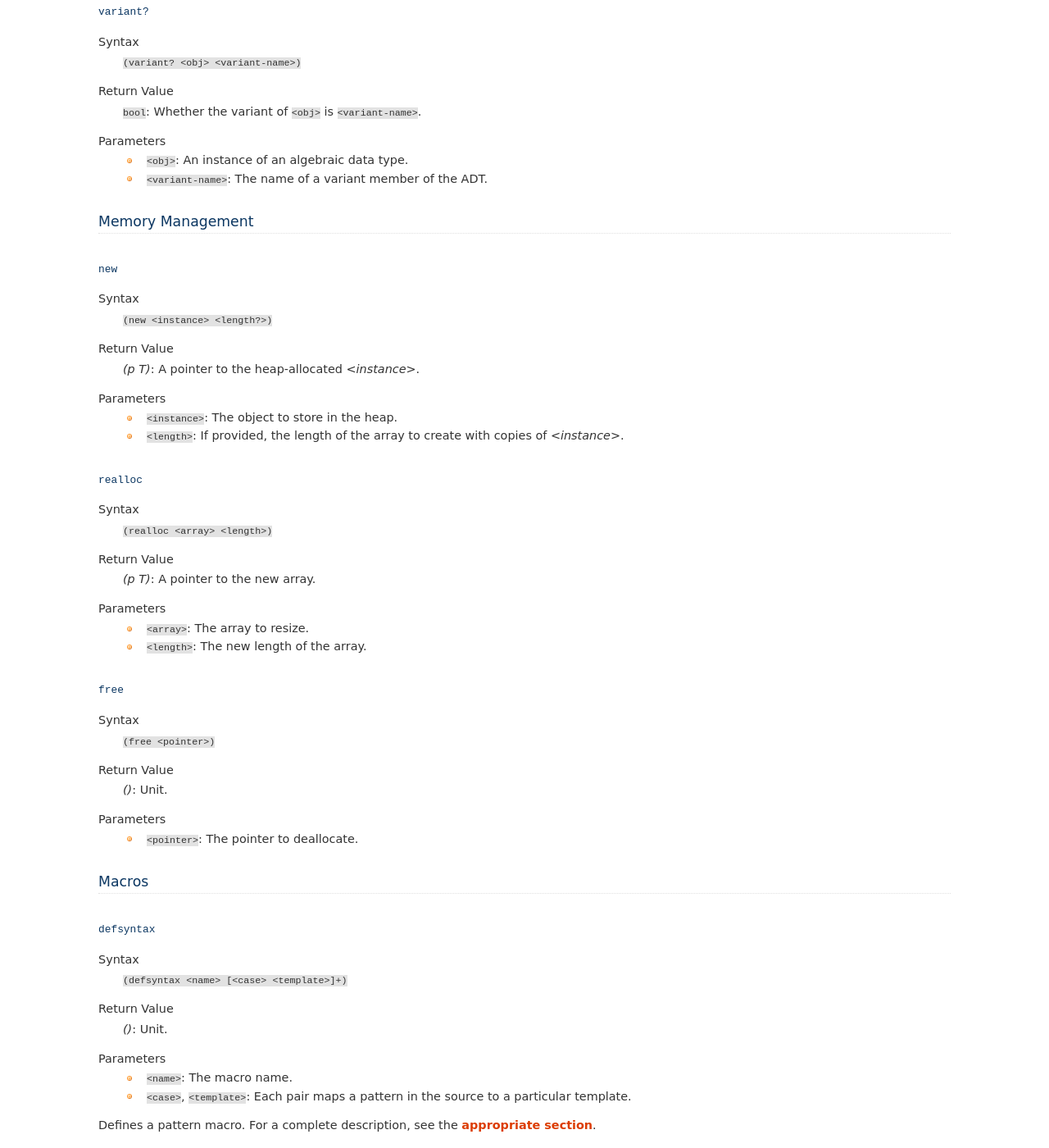
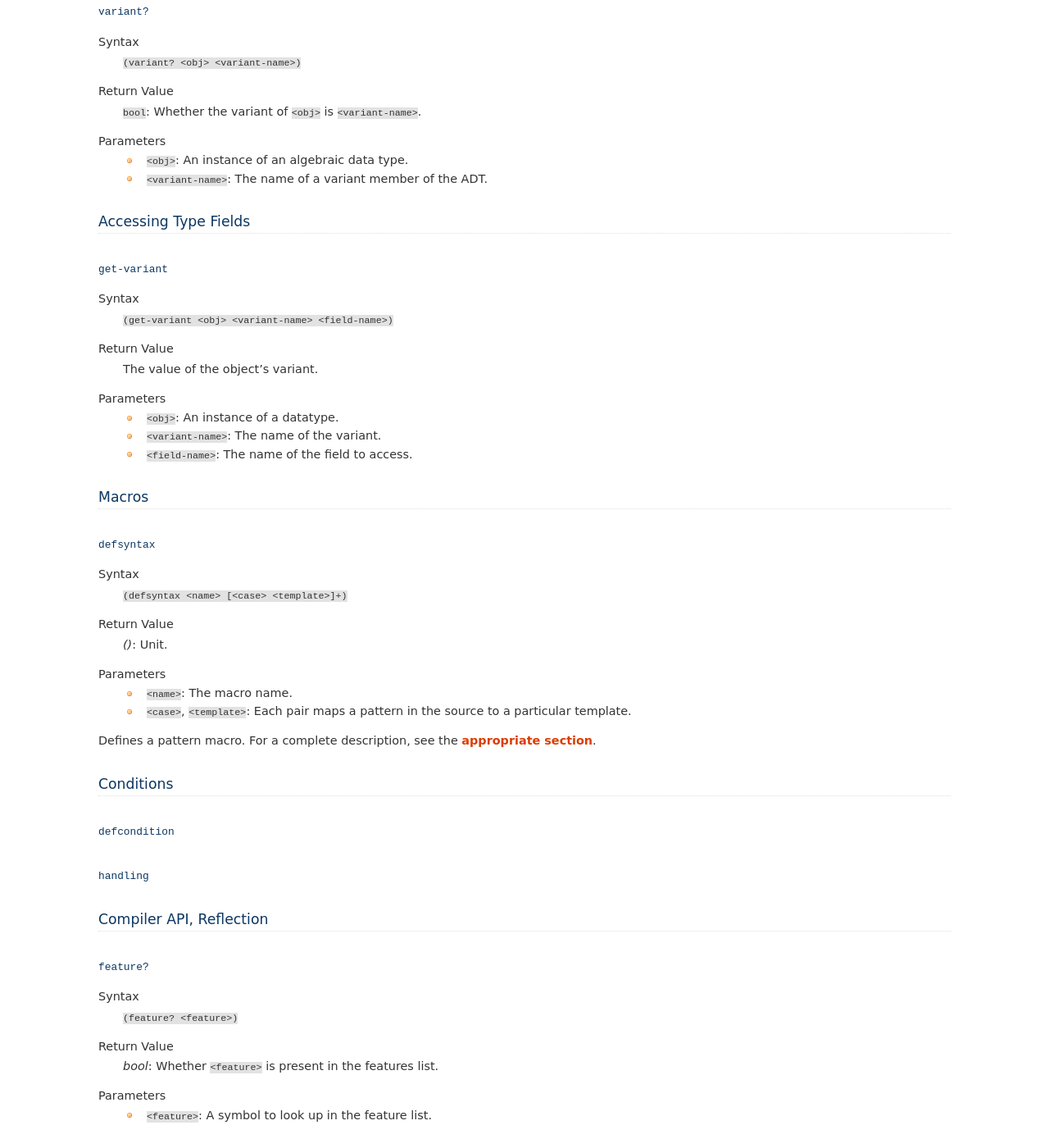
Before and after one commit to eudoxia0/corvus, a Sphinx documentation site: the page built from docs/special-forms.rst, in a window 1280 px wide and 1400 px high, scrolled down 2380 px. Shown: the whole window at 82% size. Built offline with Sphinx 7.4.7, drawn with Linux system fonts in a browser that asks for light colours; formulas are drawn with MathJax 3.

Commit message:
The memory management primitives are part of the core language, not special forms

```diff
--- a/docs/special-forms.rst
+++ b/docs/special-forms.rst
@@ -122,41 +122,21 @@ Parameters
    * :code:`<obj>`: An instance of an algebraic data type.
    * :code:`<variant-name>`: The name of a variant member of the ADT.
 
-Memory Management
-=================
+Accessing Type Fields
+=====================
 
-:code:`new`
------------
+:code:`get-variant`
+-------------------
 
 Syntax
-   :code:`(new <instance> <length?>)`
+   :code:`(get-variant <obj> <variant-name> <field-name>)`
 Return Value
-   `(p T)`: A pointer to the heap-allocated `<instance>`.
+   The value of the object's variant.
 Parameters
-   * :code:`<instance>`: The object to store in the heap.
-   * :code:`<length>`: If provided, the length of the array to create with
-     copies of `<instance>`.
+   * :code:`<obj>`: An instance of a datatype.
+   * :code:`<variant-name>`: The name of the variant.
+   * :code:`<field-name>`: The name of the field to access.
 
-:code:`realloc`
----------------
-
-Syntax
-   :code:`(realloc <array> <length>)`
-Return Value
-   `(p T)`: A pointer to the new array.
-Parameters
-   * :code:`<array>`: The array to resize.
-   * :code:`<length>`: The new length of the array.
-
-:code:`free`
-------------
-
-Syntax
-   :code:`(free <pointer>)`
-Return Value
-   `()`: Unit.
-Parameters
-   * :code:`<pointer>`: The pointer to deallocate.
 
 Macros
 ======
```
Also changed, not shown: docs/core.rst (+36 -0 lines).
